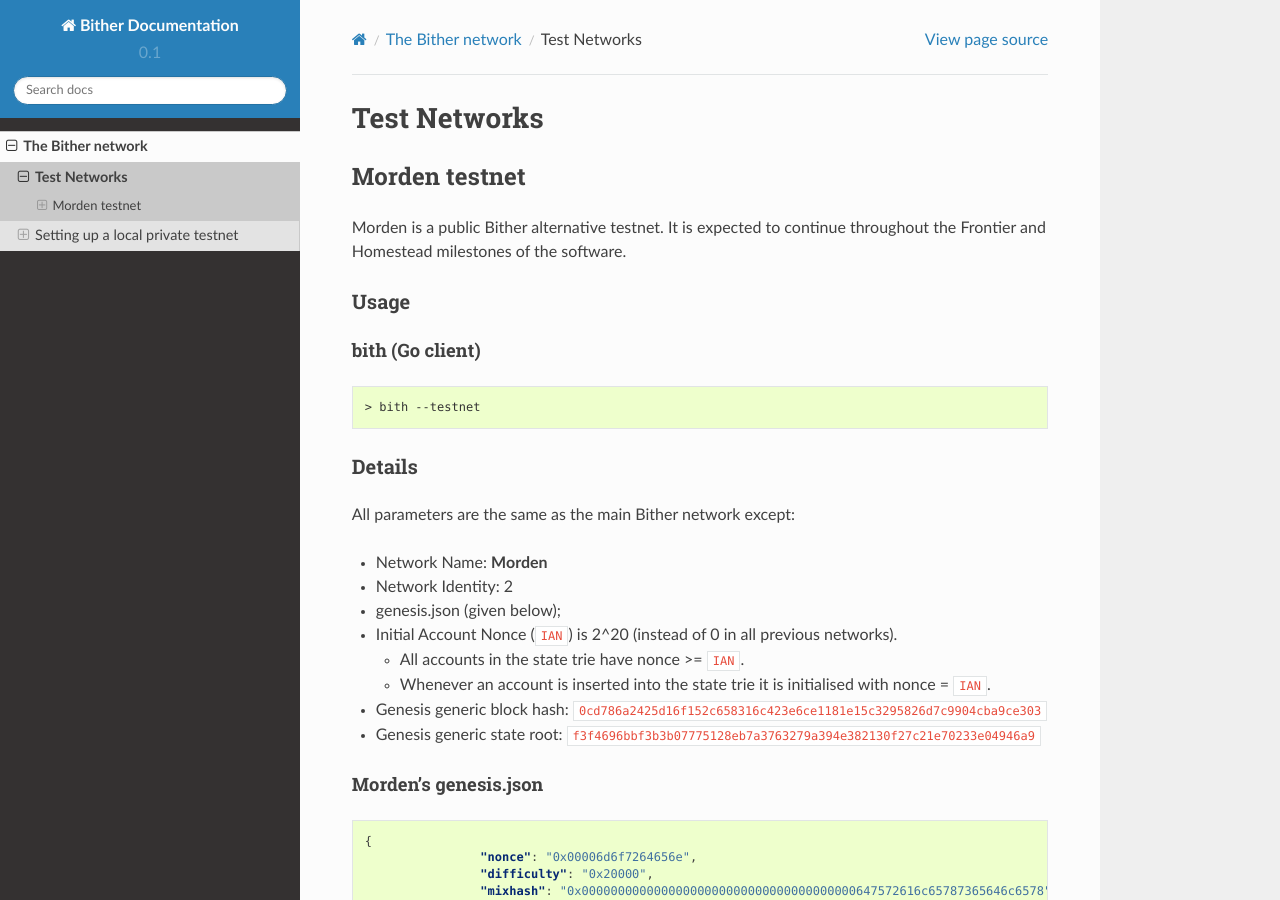
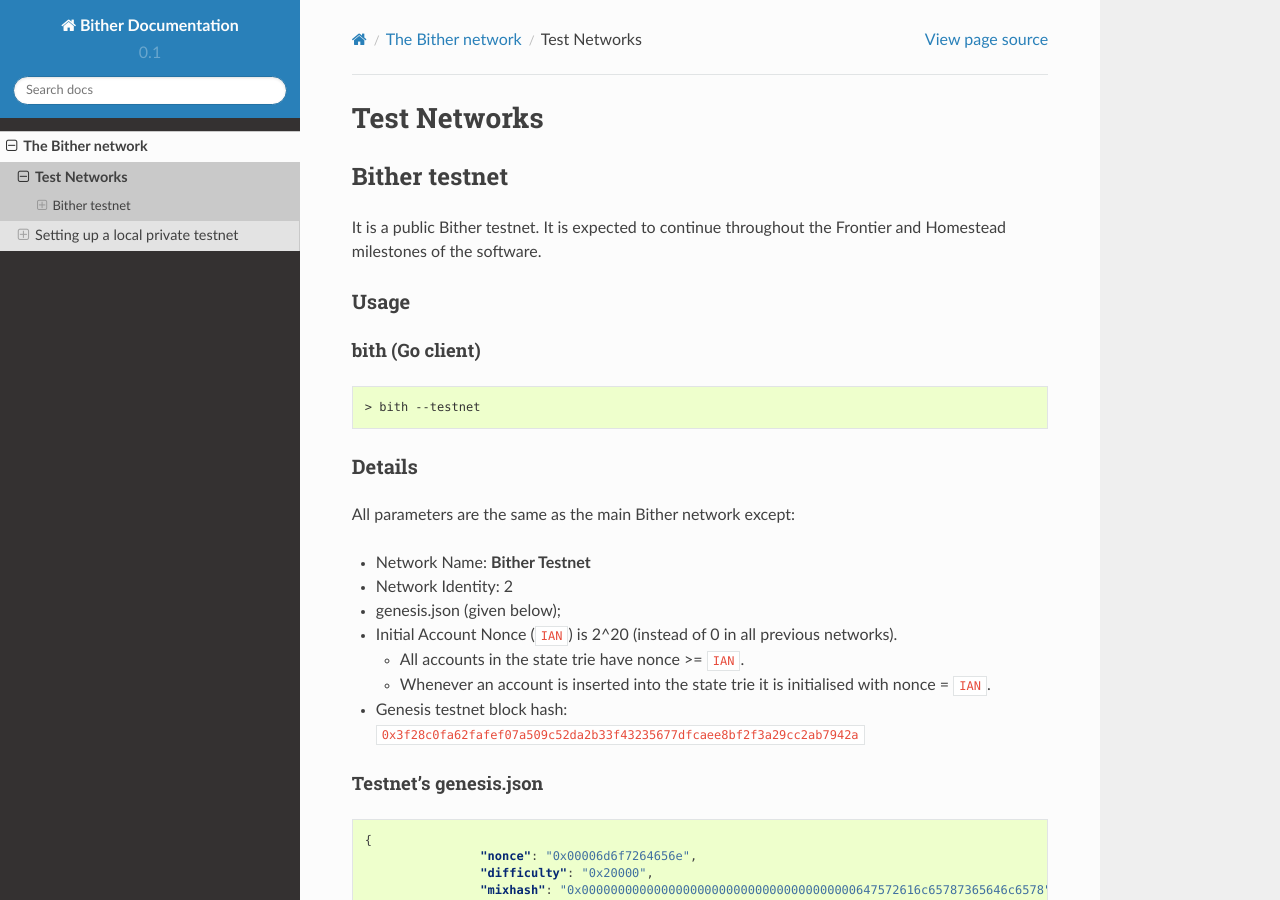
Before and after one commit to bitherhq/documentation, a Sphinx documentation site: the page built from source/network/test-networks.rst, in a window 1280 px wide and 900 px high. Built offline with Sphinx 7.4.7 and the Read the Docs theme 2.0.0, drawn with Linux system fonts in a browser that asks for light colours.

Commit message:
Fix testnet network content

```diff
--- a/source/network/index.rst
+++ b/source/network/index.rst
@@ -2,7 +2,7 @@
 The Bither network
 ################################################################################
 
-Network info.
+Network info(Testnet).
 
 .. toctree::
   test-networks.rst
--- a/source/network/test-networks.rst
+++ b/source/network/test-networks.rst
@@ -4,9 +4,9 @@
 Test Networks
 ********************************************************************************
 
-Morden testnet
+Bither testnet
 ================================================================================
-Morden is a public Bither alternative testnet. It is expected to
+It is a public Bither testnet. It is expected to
 continue throughout the Frontier and Homestead milestones of the software.
 
 Usage
@@ -23,7 +23,7 @@ Details
 --------------------------------------------------------------------------------
 All parameters are the same as the main Bither network except:
 
--  Network Name: **Morden**
+-  Network Name: **Bither Testnet**
 -  Network Identity: 2
 -  genesis.json (given below);
 -  Initial Account Nonce (``IAN``) is 2^20 (instead of 0 in all previous
@@ -33,12 +33,10 @@ All parameters are the same as the main Bither network except:
    -  Whenever an account is inserted into the state trie it is
       initialised with nonce = ``IAN``.
 
--  Genesis generic block hash:
-   ``0cd786a2425d16f152c658316c423e6ce1181e15c3295826d7c9904cba9ce303``
--  Genesis generic state root:
-   ``f3f4696bbf3b3b07775128eb7a3763279a394e382130f27c21e70233e04946a9``
+-  Genesis testnet block hash:
+   ``0x3f28c0fa62fafef07a509c52da2b33f43235677dfcaee8bf2f3a29cc2ab7942a``
 
-Morden's genesis.json
+Testnet's genesis.json
 ^^^^^^^^^^^^^^^^^^^^^^^^^^^^^^^^^^^^^^^^^^^^^^^^^^^^^^^^^^^^^^^^^^^^^^^^^^^^^^^^
 
 .. code:: JSON
```
